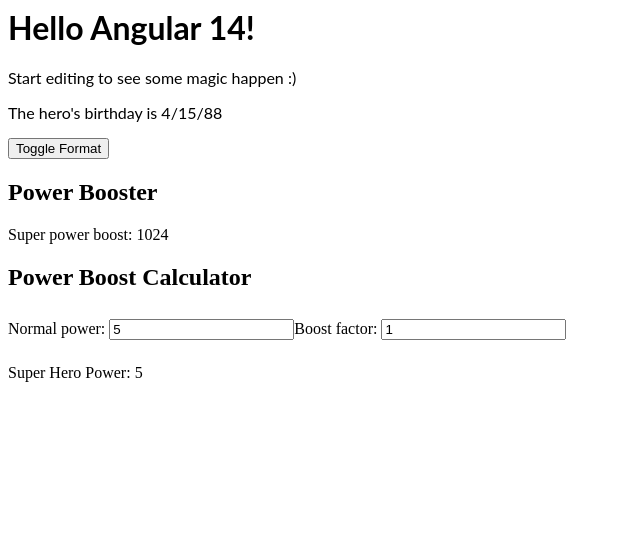
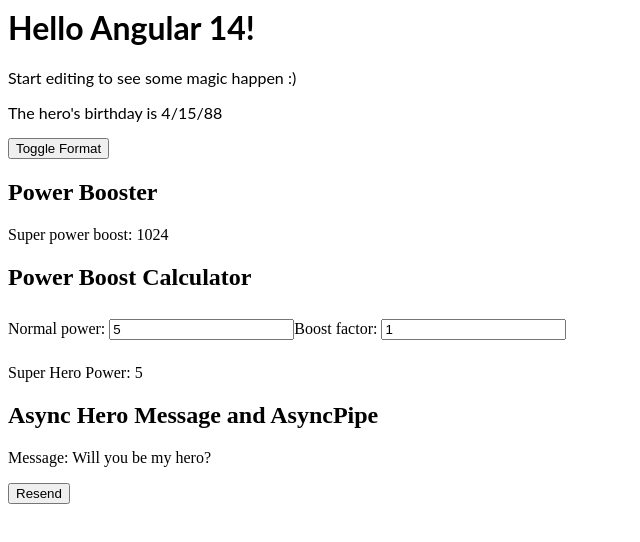
Before and after one commit to Jeeva-ctrl/angular-tutorial, an Angular app: page / in a window 1280 px wide. Shown: the top 542 px of the page, without its empty margins (0-640 px from the left). Built offline with nearby package versions, Linux system fonts and the light colour scheme.

Commit message:
2 files modified, 1 added

```diff
--- /dev/null
+++ b/src/app/Pipe-Custom/hero-async-message.component.ts
@@ -0,0 +1,50 @@
+import { Component } from '@angular/core';
+
+import { Observable, interval } from 'rxjs';
+import { map, take } from 'rxjs/operators';
+
+@Component({
+  selector: 'app-hero-async-message',
+  template: `
+    <h2>Async Hero Message and AsyncPipe</h2>
+    <p>Message: {{ message$ | async }}</p>
+    <button (click)="resend()">Resend</button>
+  `
+})
+export class HeroAsyncMessageComponent {
+  message$: Observable<string>;
+
+  private messages = [
+    'You are my hero!',
+    'You are the best hero!',
+    'Will you be my hero?'
+  ];
+
+  constructor() {
+    this.message$ = this.getResendObservable();
+  }
+
+  resend() {
+    this.message$ = this.getResendObservable();
+  }
+
+  private getResendObservable() {
+    return interval(500).pipe(
+      map(i => this.messages[i]),
+      take(this.messages.length)
+    );
+  }
+}
+
+// Alternative message$ formula:
+// this.message$ = fromArray(this.messages).pipe(
+//   map(message => timer(500),
+//   map(() => message)),
+//   concatAll()
+// );
+
+/*
+Copyright Google LLC. All Rights Reserved.
+Use of this source code is governed by an MIT-style license that
+can be found in the LICENSE file at https://angular.io/license
+*/
--- a/src/app/app.component.html
+++ b/src/app/app.component.html
@@ -7,3 +7,4 @@
 <app-power-booster></app-power-booster>
 
 <app-power-boost-calculator></app-power-boost-calculator>
+<app-hero-async-message></app-hero-async-message>
```
Also changed, not shown: src/app/app.module.ts (+13 -4 lines).
